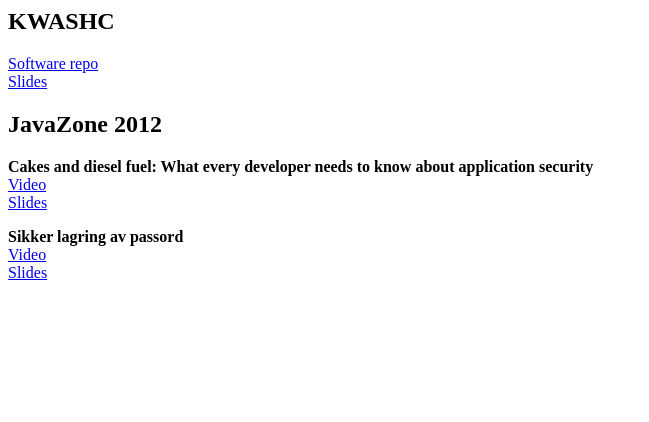
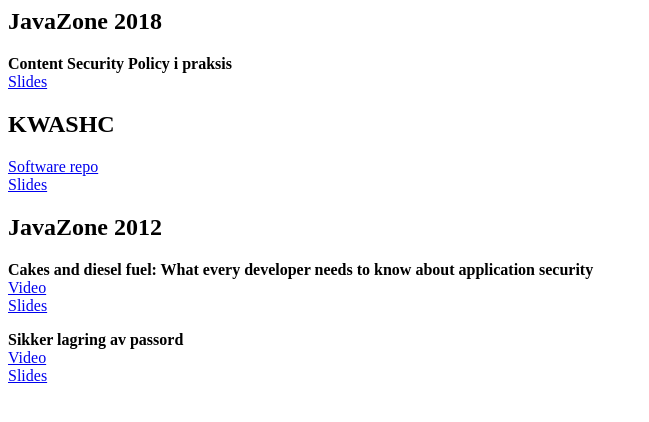
Before and after one commit to jonare/jonare.github.com, a plain HTML site: page index.html in a window 1280 px wide. Shown: the whole page, without its empty margins (0-649 px from the left). Drawn offline with Linux system fonts and the light colour scheme.

Commit message:
Added link to JavaZone 2018 talk

```diff
--- a/index.html
+++ b/index.html
@@ -1,5 +1,15 @@
 <html>
 	<body>
+		<div>
+			<p>
+				<h2>JavaZone 2018</h2>
+			</p>
+			<p>
+				<b>Content Security Policy i praksis</b><br/>
+
+				<a href="jz18/index.html">Slides</a>
+			</p>
+		</div>
 		<div>
 			<p>
 				<h2>KWASHC</h2>
```
